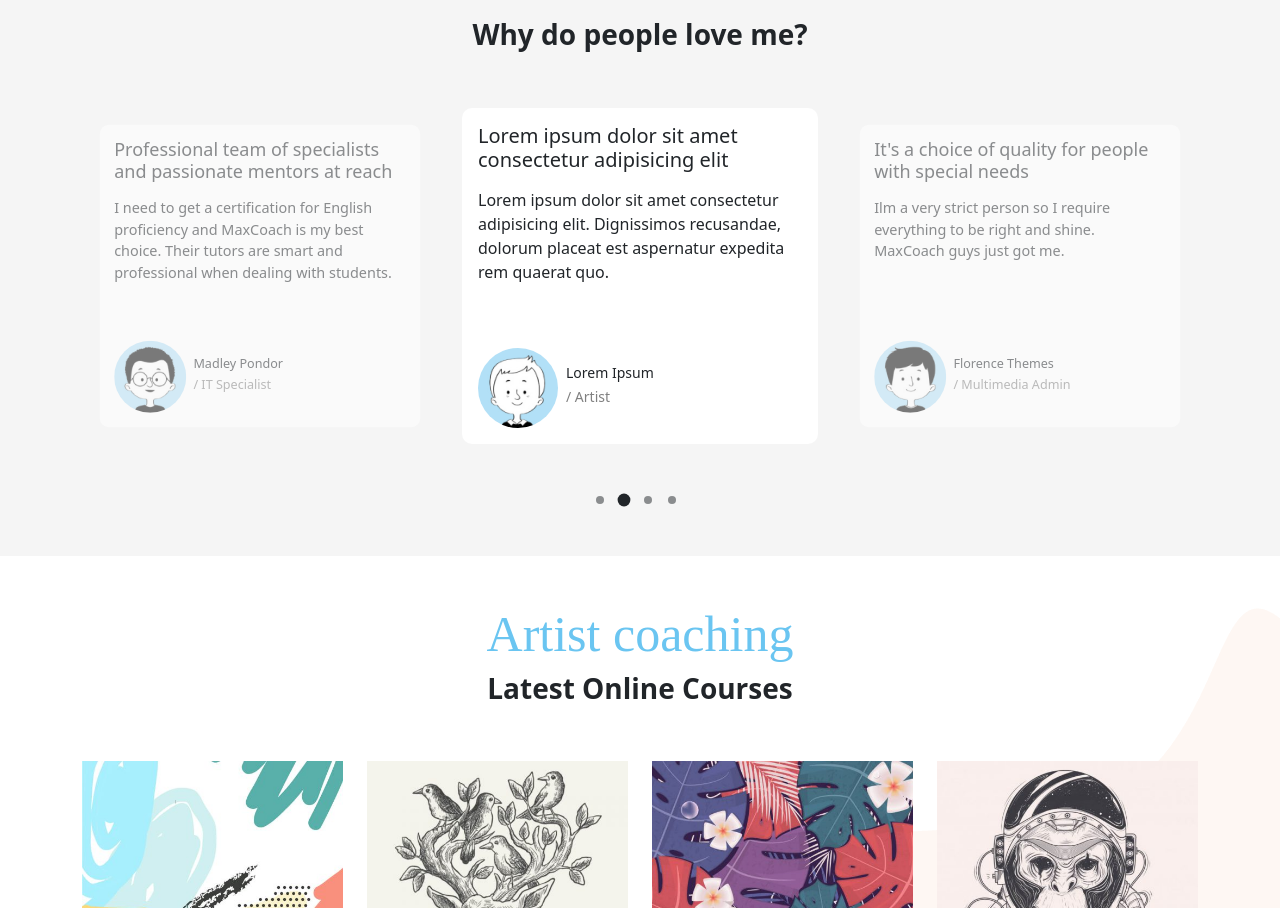
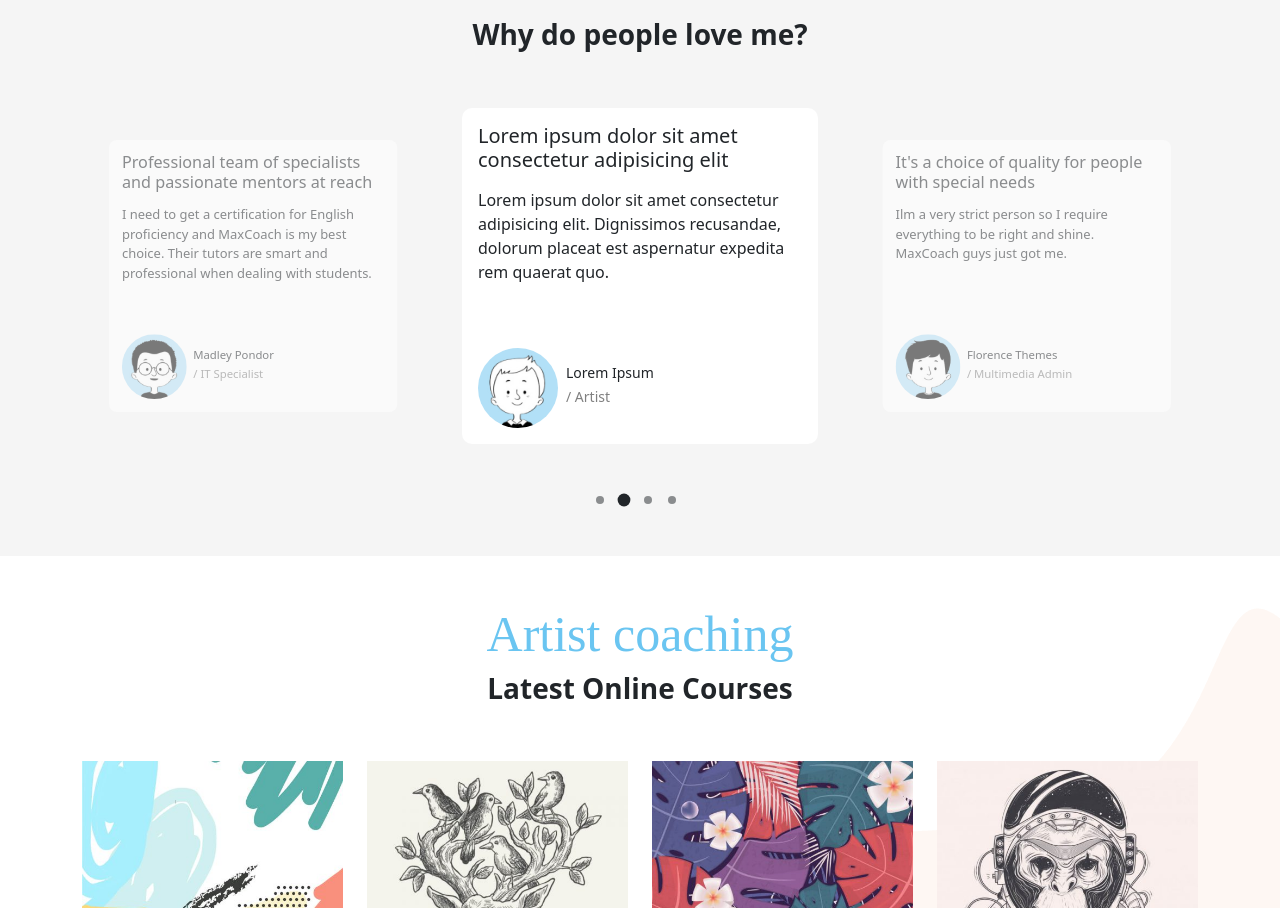
Before and after one commit to Alessandro-Villani/proj-html-vuejs, a Vue app: page / in a window 1280 px wide. Shown: the part 2317-3225 px from the top of the page. Built offline with nearby package versions, Linux system fonts and the light colour scheme; a web font is replaced by a local one.

Commit message:
animated cards in card slider

```diff
--- a/src/components/testimonials_section/CardSlider.vue
+++ b/src/components/testimonials_section/CardSlider.vue
@@ -75,6 +75,7 @@ svg {
     opacity: 0.5;
     scale: 0.5;
     cursor: pointer;
+    transition: all 1s;
 
     &.selected {
         opacity: 1;
--- a/src/components/testimonials_section/TestimonialCard.vue
+++ b/src/components/testimonials_section/TestimonialCard.vue
@@ -9,13 +9,24 @@ export default {
         //Computed returning dynamic image url
         getImageUrl() {
             return new URL(`../../assets/img/${this.testimonialData.imgUrl}`, import.meta.url).href;
-        }
+        },
+
+        //Computed defining transform based on order
+        transform() {
+            if (this.order === 1) {
+                return 'scale(1)';
+            } else if (this.order === 0) {
+                return 'scale(0.9) translateX(-2%)';
+            } else if (this.order === 2) {
+                return 'scale(0.9) translateX(2%)';
+            }
+        },
     }
 }
 </script>
 
 <template>
-    <div class="col d-flex" :style="{ 'order': order }">
+    <div class="col d-flex" :style="{ 'order': order, 'transition': 'all 1s ease-in-out', 'transform': transform }">
         <div class="testimonial-card p-3 d-flex flex-column justify-content-between" :class="{ 'active': order === 1 }">
             <div class="testimonial-feedback mb-5">
                 <h5 class="mb-3">{{ testimonialData.title }}</h5>
@@ -41,6 +52,7 @@ export default {
     opacity: 0.5;
     transform: scale(0.9);
     cursor: pointer;
+    transition: all 1s ease-in-out;
 
     &.active {
         opacity: 1;
```
